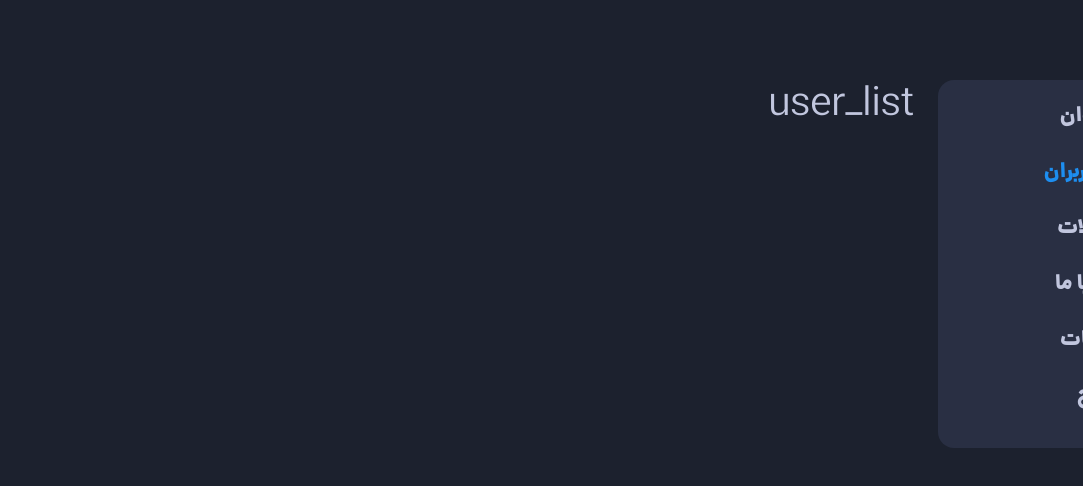
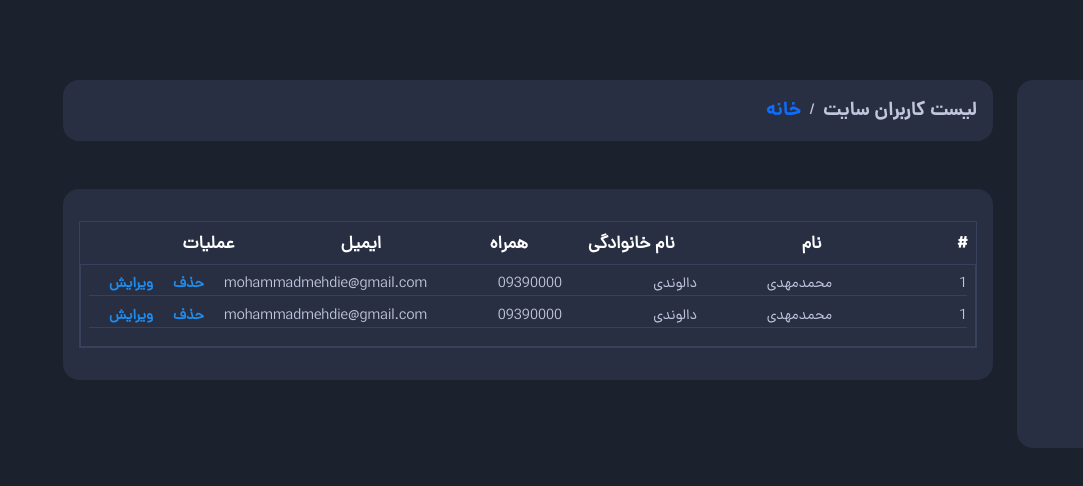
Before and after one commit to mohammadmehdidalvandii/karta, a Next.js app: page /Admin in a window 1280 px wide. Both pictures are taken after a click on the button "لیست کاربران". Shown: the top 486 px of the page, without its empty margins (197-1280 px from the left). Built offline with nearby package versions, Linux system fonts and the light colour scheme.

Commit message:
create admin-page section user_list

```diff
--- a/src/app/Admin/page.js
+++ b/src/app/Admin/page.js
@@ -2,6 +2,7 @@
 import React, { useState } from "react";
 import style from "../../styles/Admin.module.css";
 import Dashboard from "@/components/template/admin/Dashboard";
+import UserList from "@/components/template/admin/UserList";
 
 function page() {
     const [menu , setMenu]= useState('dashboard')
@@ -40,7 +41,7 @@ function page() {
           </div>
           <div className="col-lg-9 col-md-9 col-sm1-12">
                 {menu === 'dashboard' && (<Dashboard/>)}
-                {menu === 'user_list' && (<h1>user_list</h1>)}
+                {menu === 'user_list' && (<UserList/>)}
                 {menu === 'product' && (<h1>product</h1>)}
                 {menu === 'contact' && (<h1>contact</h1>)}
                 {menu === 'order' && (<h1>order</h1>)}
--- /dev/null
+++ b/src/components/template/admin/UserList.js
@@ -0,0 +1,61 @@
+import React from 'react';
+import style from './UserList.module.css';
+import Pheader from '@/components/modules/P-header/P-header';
+
+function UserList() {
+  return (
+    <section className={style.userList}>
+        <div className="row">
+            <div className="col-12">
+                <Pheader text='لیست کاربران سایت'/>
+            </div>
+        </div>
+            <div className="row mt-5">
+                <div className="col-12">
+                    <div className={style.userList_Wrapper}>
+                        <table className={style.userList_table}>
+                            <thead className={style.userList_thead}>
+                                <th className={style.userList_th}>#</th>
+                                <th className={style.userList_th}>نام</th>
+                                <th className={style.userList_th}>نام خانوادگی</th>
+                                <th className={style.userList_th}>همراه</th>
+                                <th className={style.userList_th}>ایمیل</th>
+                                <th className={style.userList_th}>عملیات</th>
+                            </thead>
+                            <tbody className={style.userList_tbody}>
+                                <tr className={style.userList_tr}>
+                                    <th>1</th>
+                                    <th>محمدمهدی </th>
+                                    <th>دالوندی</th>
+                                    <th>09390000</th>
+                                    <th>mohammadmehdie@gmail.com</th>
+                                    <th>
+                                    <div className={style.userList_btns}>
+                                            <span className={style.userList_btn}>حذف</span>
+                                            <span className={style.userList_btn}>ویرایش</span>
+                                        </div>
+                                    </th>
+                                </tr>
+                                <tr className={style.userList_tr}>
+                                    <th>1</th>
+                                    <th>محمدمهدی </th>
+                                    <th>دالوندی</th>
+                                    <th>09390000</th>
+                                    <th>mohammadmehdie@gmail.com</th>
+                                    <th>
+                                        <div className={style.userList_btns}>
+                                            <span className={style.userList_btn}>حذف</span>
+                                            <span className={style.userList_btn}>ویرایش</span>
+                                        </div>
+                                    </th>
+                                </tr>
+                            </tbody>
+                        </table>
+                    </div>
+                </div>
+            </div>
+    </section>
+  )
+}
+
+export default UserList
--- /dev/null
+++ b/src/components/template/admin/UserList.module.css
@@ -0,0 +1,64 @@
+.userList{
+    display: block;
+    width: 100%;
+}
+.userList_Wrapper{
+    display: block;
+    width: 100%;
+    background-color: var(--secondary);
+    padding: 2rem 1rem;
+    border-radius: 1rem;
+}
+
+.userList_table{
+    display: block;
+    width: 100%;
+    border: 1px solid var(--grayColor);
+}
+.userList_thead{
+    display: flex;
+    justify-content: space-between;
+    padding: 0.5rem;
+}
+.userList_th{
+    display: block;
+    width: 100%;
+font-size: 1.1rem;
+font-weight: 600;
+color: var(--whiteColor);
+}
+
+.userList_tbody{
+    display: block;
+    width: 100%;
+    border: 1px solid var(--grayColor);
+    padding: 0.5rem;
+}
+.userList_tr{
+    display: flex;
+    align-items: center;
+    justify-content: space-between;
+    width: 100%;
+    border-bottom: 1px solid var(--grayColor);
+    margin-bottom: 0.6rem;
+}
+.userList_tr th{
+    display: block;
+    width: 100%;
+font-size: 0.9rem;
+font-weight: 500;
+}
+
+.userList_btns{
+    display: flex;
+    justify-content: space-evenly;
+}
+.userList_btn{
+    font-size: 0.9rem;
+    font-weight: 700;
+    color: var(--textHover);
+    transition: all 0.4s ease-in-out;
+}
+.userList_btn:hover{
+    color: var(--textColor);
+}
```
